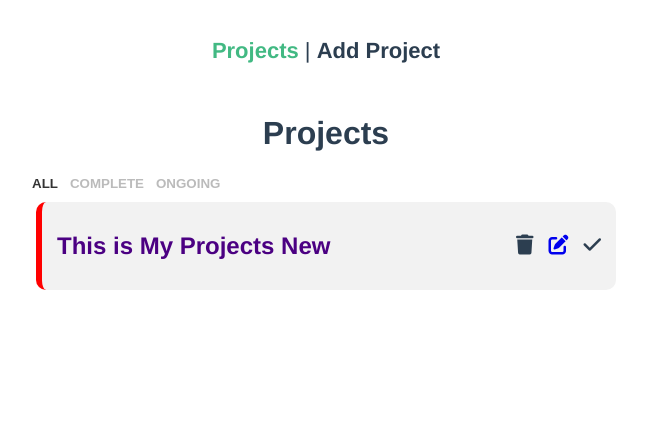
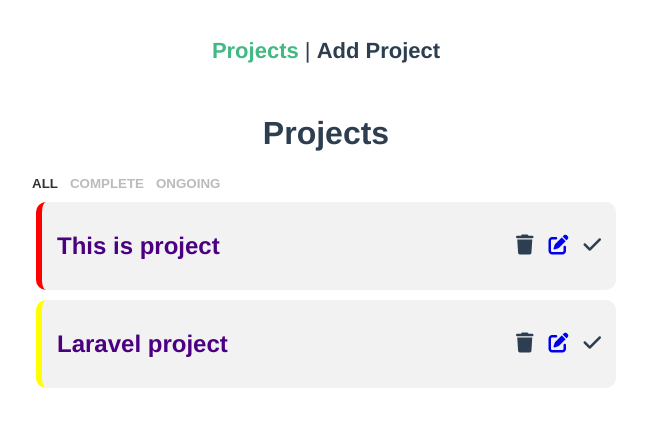
Before and after one commit to r1d3rzz/project_planner, a Vue app: page / in a window 1280 px wide. Shown: the top 426 px of the page, without its empty margins (314-961 px from the left). Built offline with nearby package versions, Linux system fonts and the light colour scheme; data requests are answered from the project's data file.

Commit message:
filter project with nav button all complete ongoing

```diff
--- a/database/db.json
+++ b/database/db.json
@@ -1,10 +1,16 @@
 {
   "projects": [
     {
-      "title": "This is My Projects New",
-      "detail": "This is project Detail",
+      "title": "This is project",
+      "detail": "this is project",
       "complete": false,
       "id": 1
+    },
+    {
+      "title": "Laravel project",
+      "detail": "laravel",
+      "complete": true,
+      "id": 2
     }
   ]
 }
--- a/src/views/HomeView.vue
+++ b/src/views/HomeView.vue
@@ -2,7 +2,7 @@
   <div class="home">
     <h1>Projects</h1>
     <FilterNav @filterValue="current = $event" :current="current"></FilterNav>
-    <div v-for="project in projects" :key="project.id">
+    <div v-for="project in filteredProjects" :key="project.id">
       <SingleProject
         :project="project"
         @delete="deleteProject"
@@ -26,6 +26,23 @@
       projects: [],
       current: "all",
     };
+  },
+  computed: {
+    filteredProjects() {
+      if (this.current === "complete") {
+        return this.projects.filter((p) => {
+          return p.complete;
+        });
+      }
+
+      if (this.current === "ongoing") {
+        return this.projects.filter((p) => {
+          return !p.complete;
+        });
+      }
+
+      return this.projects;
+    },
   },
   methods: {
     deleteProject(id) {
```
